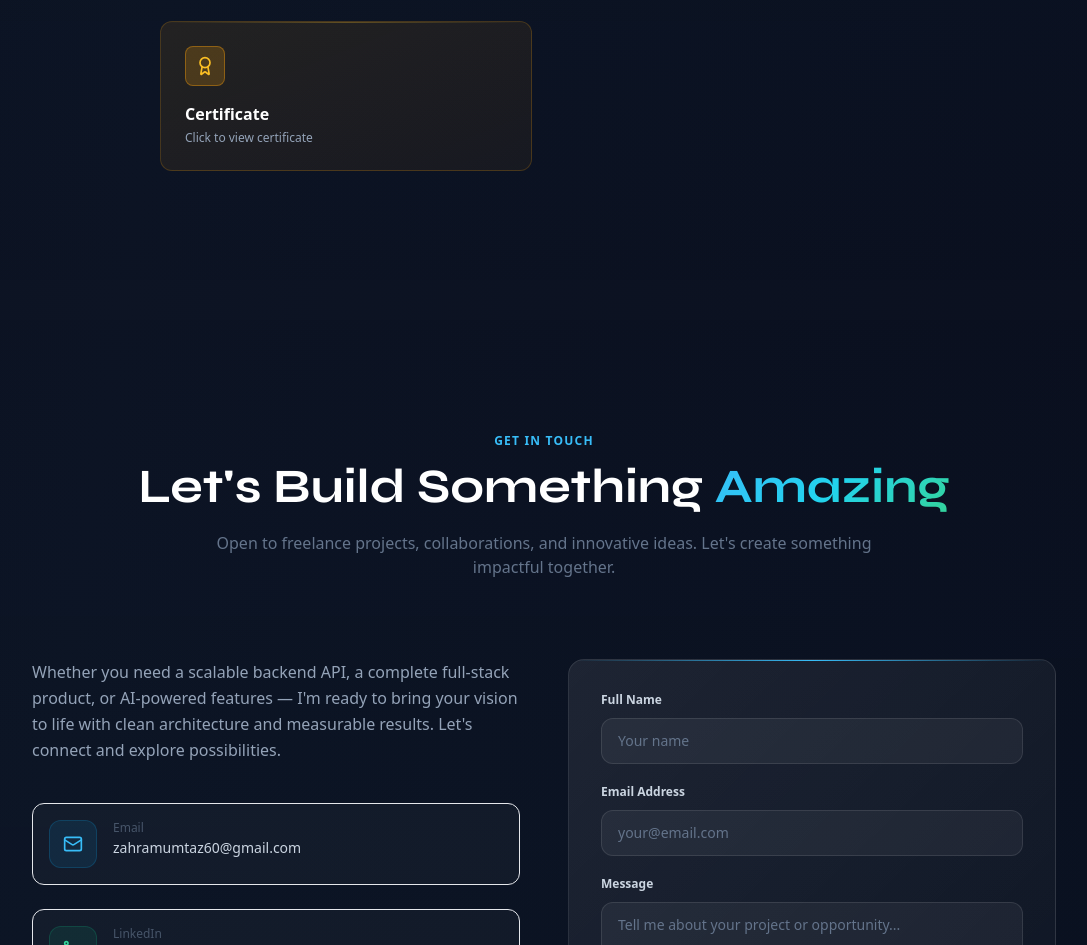
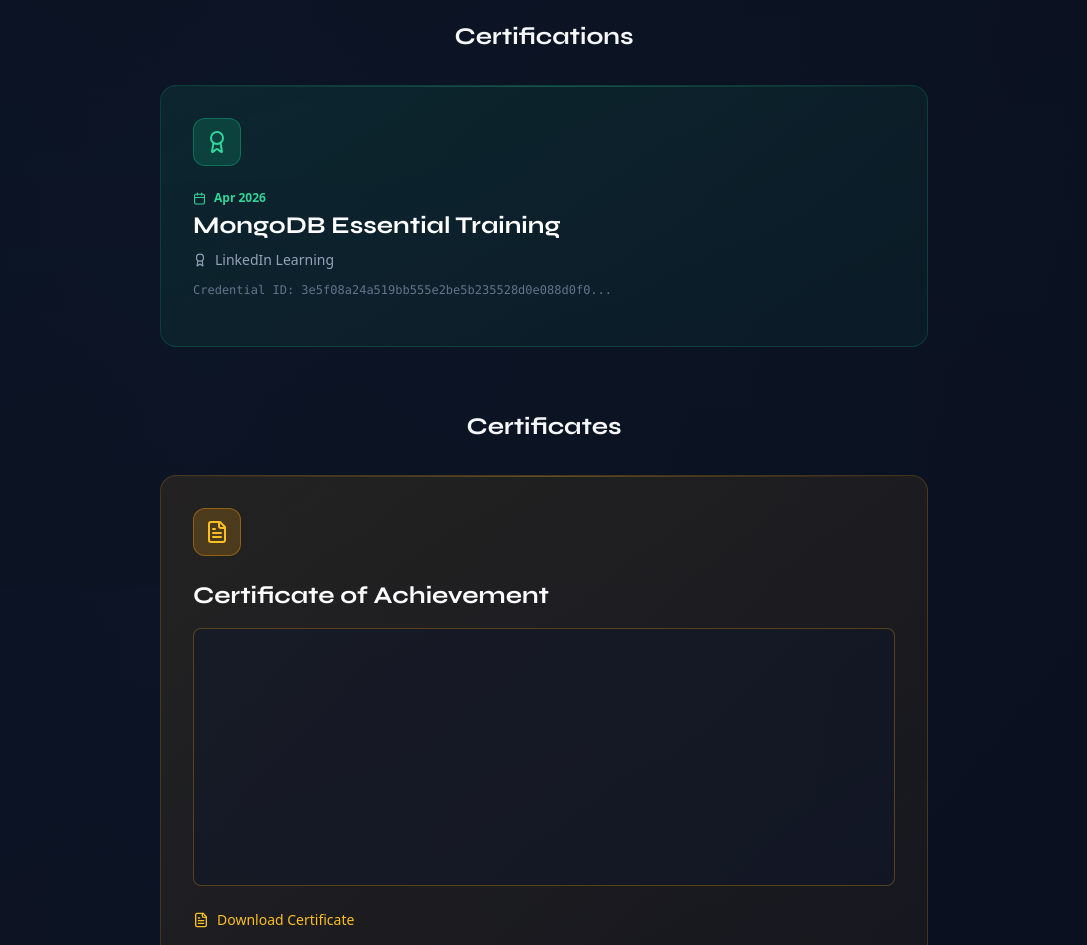
Before and after one commit to ZahraMumtaz/my-portfolio, a React (Vite) app: page / in a window 1280 px wide. Shown: the part 6547-7492 px from the top of the page, without its empty margins (96-1183 px from the left). Built offline with nearby package versions, Linux system fonts and the light colour scheme.

Commit message:
Refactor Education sections & add PDF preview

```diff
--- a/src/components/Education.tsx
+++ b/src/components/Education.tsx
@@ -1,4 +1,4 @@
-import { GraduationCap, Award, Calendar, MapPin } from 'lucide-react';
+import { GraduationCap, Award, Calendar, MapPin, FileText } from 'lucide-react';
 
 export default function Education() {
   return (
@@ -14,8 +14,11 @@ export default function Education() {
           </h2>
         </div>
 
-        <div className="space-y-8">
-          <div className="grid md:grid-cols-2 gap-8 max-w-3xl mx-auto">
+        <div className="space-y-16">
+          {/* Education */}
+          <div className="max-w-3xl mx-auto">
+            <h3 className="font-display text-2xl font-bold text-white mb-8 text-center">Education</h3>
+            <div className="grid md:grid-cols-1 gap-8">
               {/* Degree */}
               <div
                 className="group bg-gradient-to-br from-sky-500/10 to-sky-500/5 border border-sky-500/20 rounded-2xl p-8 card-hover relative overflow-hidden animate-fade-up"
@@ -51,7 +54,13 @@ export default function Education() {
                 {/* Bottom accent */}
                 <div className="absolute bottom-0 left-0 right-0 h-px bg-gradient-to-r from-transparent via-sky-400/50 to-transparent opacity-0 group-hover:opacity-100 transition-opacity duration-500" />
               </div>
+            </div>
+          </div>
 
+          {/* Certifications */}
+          <div className="max-w-3xl mx-auto">
+            <h3 className="font-display text-2xl font-bold text-white mb-8 text-center">Certifications</h3>
+            <div className="grid md:grid-cols-1 gap-8">
               {/* Certification */}
               <div
                 className="group bg-gradient-to-br from-emerald-500/10 to-emerald-500/5 border border-emerald-500/20 rounded-2xl p-8 card-hover relative overflow-hidden animate-fade-up"
@@ -90,32 +99,56 @@ export default function Education() {
                 <div className="absolute bottom-0 left-0 right-0 h-px bg-gradient-to-r from-transparent via-emerald-400/50 to-transparent opacity-0 group-hover:opacity-100 transition-opacity duration-500" />
               </div>
             </div>
+          </div>
 
           {/* Certificates Section */}
           <div className="max-w-3xl mx-auto">
-            <h3 className="font-display text-xl font-bold text-white mb-4 text-center">Certificates</h3>
-            <div className="grid md:grid-cols-2 gap-6">
-              {/* Certificate 1 */}
+            <h3 className="font-display text-2xl font-bold text-white mb-8 text-center">Certificates</h3>
+            <div className="grid md:grid-cols-1 gap-8">
+              {/* Certificate Card */}
+              <div
+                className="group bg-gradient-to-br from-amber-500/10 to-amber-500/5 border border-amber-500/20 rounded-2xl p-8 card-hover relative overflow-hidden animate-fade-up"
+                style={{ animationDelay: '0.3s' }}
+              >
+                {/* Background glow */}
+                <div className="absolute -inset-20 bg-amber-500/20 opacity-0 group-hover:opacity-10 blur-3xl transition-opacity duration-500" />
+
+                {/* Top accent line */}
+                <div className="absolute top-0 left-0 right-0 h-px bg-gradient-to-r from-transparent via-amber-400 to-transparent opacity-30 group-hover:opacity-60 transition-opacity" />
+
+                <div className="relative">
+                  <div className="w-12 h-12 rounded-xl bg-amber-500/20 border border-amber-500/40 flex items-center justify-center mb-6 group-hover:bg-amber-500/30 transition-all duration-300">
+                    <FileText size={24} className="text-amber-400" />
+                  </div>
+
+                  <h3 className="font-display text-2xl font-bold text-white group-hover:gradient-text transition-all mb-4">
+                    Certificate of Achievement
+                  </h3>
+
+                  {/* PDF Preview */}
+                  <div className="mb-6 rounded-lg overflow-hidden border border-amber-500/30 bg-slate-900/50">
+                    <iframe
+                      src="/Zahra_Mumtaz_certificate_3160703.pdf"
+                      className="w-full h-64 rounded-lg"
+                      title="Certificate Preview"
+                    />
+                  </div>
+
+                  {/* Download Link */}
                   <a
                     href="/Zahra_Mumtaz_certificate_3160703.pdf"
                     target="_blank"
                     rel="noopener noreferrer"
-                className="group bg-gradient-to-br from-amber-500/10 to-amber-500/5 border border-amber-500/20 rounded-xl p-6 card-hover relative overflow-hidden cursor-pointer hover:shadow-lg hover:shadow-amber-500/20 transition-all animate-fade-up"
-                style={{ animationDelay: '0.3s' }}
+                    className="inline-flex items-center gap-2 text-amber-400 hover:text-amber-300 transition-colors text-sm font-medium"
                   >
-                <div className="absolute -inset-20 bg-amber-500/20 opacity-0 group-hover:opacity-10 blur-3xl transition-opacity duration-500" />
-                <div className="absolute top-0 left-0 right-0 h-px bg-gradient-to-r from-transparent via-amber-400 to-transparent opacity-30 group-hover:opacity-60 transition-opacity" />
-
-                <div className="relative">
-                  <div className="w-10 h-10 rounded-lg bg-amber-500/20 border border-amber-500/40 flex items-center justify-center mb-4 group-hover:bg-amber-500/30 transition-all">
-                    <Award size={20} className="text-amber-400" />
-                  </div>
-                  <h4 className="font-semibold text-white group-hover:text-amber-400 transition-colors mb-1">Certificate</h4>
-                  <p className="text-xs text-slate-400">Click to view certificate</p>
+                    <FileText size={16} />
+                    Download Certificate
+                  </a>
                 </div>
 
-                <div className="absolute bottom-0 left-0 right-0 h-px bg-gradient-to-r from-transparent via-amber-400/50 to-transparent opacity-0 group-hover:opacity-100 transition-opacity" />
-              </a>
+                {/* Bottom accent */}
+                <div className="absolute bottom-0 left-0 right-0 h-px bg-gradient-to-r from-transparent via-amber-400/50 to-transparent opacity-0 group-hover:opacity-100 transition-opacity duration-500" />
+              </div>
             </div>
           </div>
         </div>
```
Lines whose indentation alone changed are shown as unchanged.
